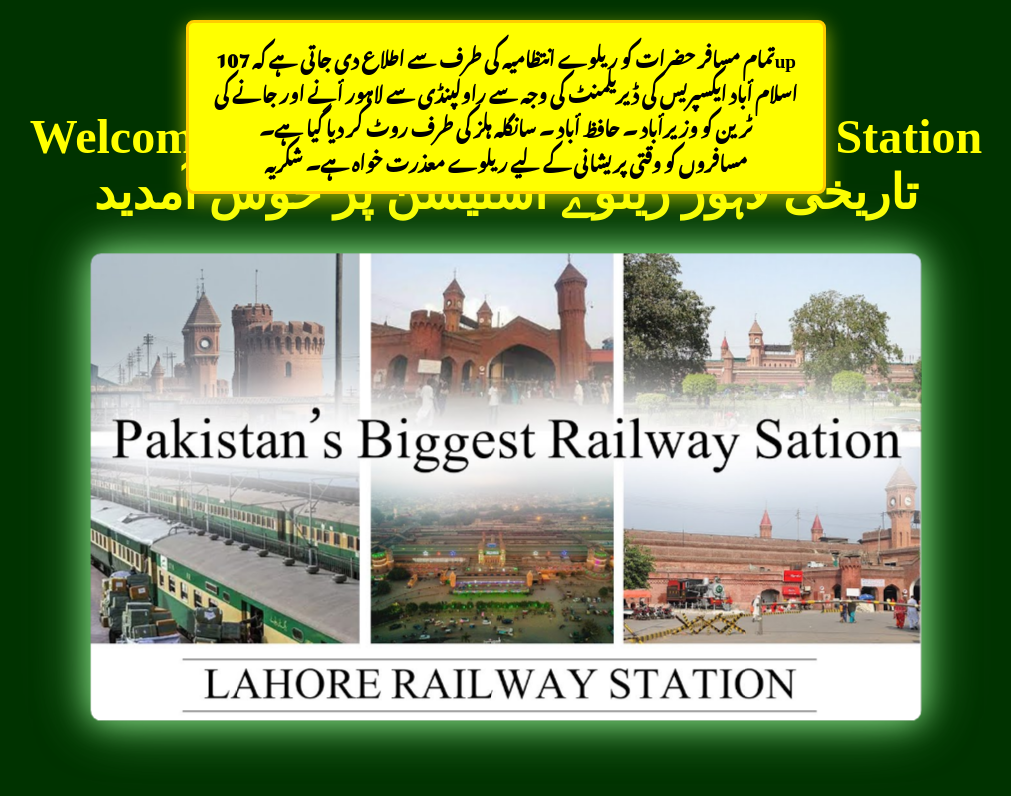
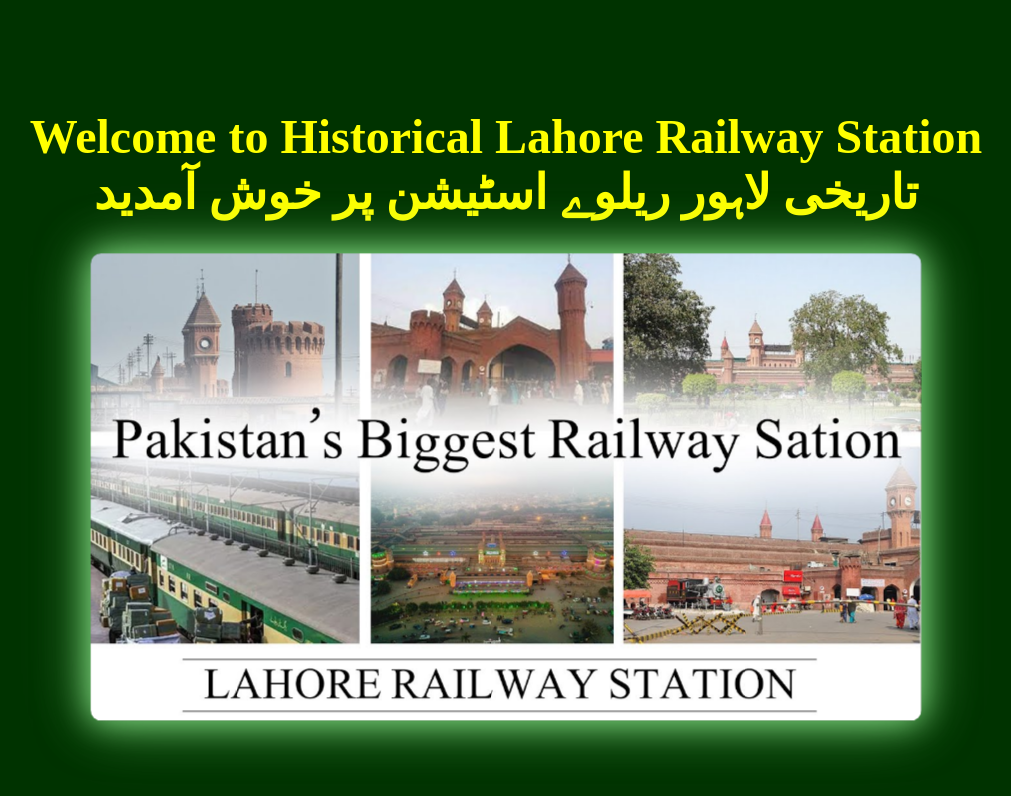
Before and after one commit to shahnazqamar/pr-rail-gov, a plain HTML site: page image_display.html in a window 1280 px wide. Shown: the whole page, without its empty margins (134-1145 px from the left). Drawn offline with Linux system fonts and the light colour scheme.

Commit message:
remove announcement

```diff
--- a/image_display.html
+++ b/image_display.html
@@ -8,12 +8,12 @@
 </head>
 <body>
     <!-- Railway Announcement -->
-    <div id="railway-announcement" class="railway-announcement">
+    <!-- <div id="railway-announcement" class="railway-announcement">
         <div class="announcement-content">
             <strong>تمام مسافر حضرات کو ریلوے انتظامیہ کی طرف سے اطلاع دی جاتی ہے کہ  107up اسلام أباد ایکسپریس کی ڈیریلمنٹ کی وجہ سے راولپنڈی سے لاہور أنے اور جانے کی ٹرین کو وزیرأباد ۔ حافظ أباد ۔ سانگلہ ہلز کی طرف روٹ کر دیا گیا ہے۔<br>
             مسافروں کو وقتی پریشانی کے لیے ریلوے معذرت خواہ ہے۔    شکریہ</strong>
         </div>
-    </div>
+    </div> -->
 
       <div class="welcome-text">
         <p class="en-text">Welcome to Historical Lahore Railway Station</p>
--- a/image_display_style.css
+++ b/image_display_style.css
@@ -1,5 +1,5 @@
 /* Railway Announcement Styles */
-.railway-announcement {
+/* .railway-announcement {
     position: absolute;
     top: 20px;
     left: 50%;
@@ -26,7 +26,7 @@
 @keyframes announcementGlow {
     0%, 100% { box-shadow: 0 4px 12px rgba(255, 255, 0, 0.3); }
     50% { box-shadow: 0 6px 20px rgba(255, 255, 0, 0.6); }
-}
+} */
 
 body {
     background-color: #003300;
```
